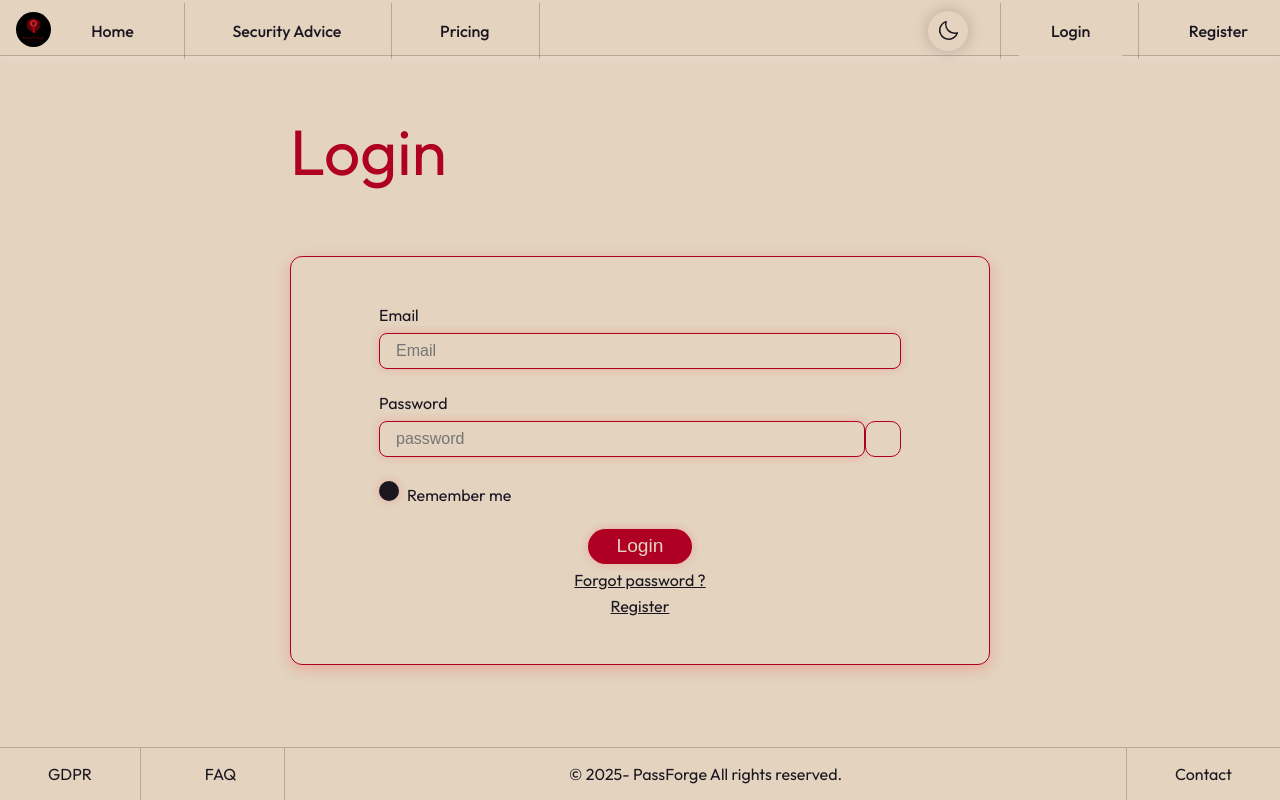
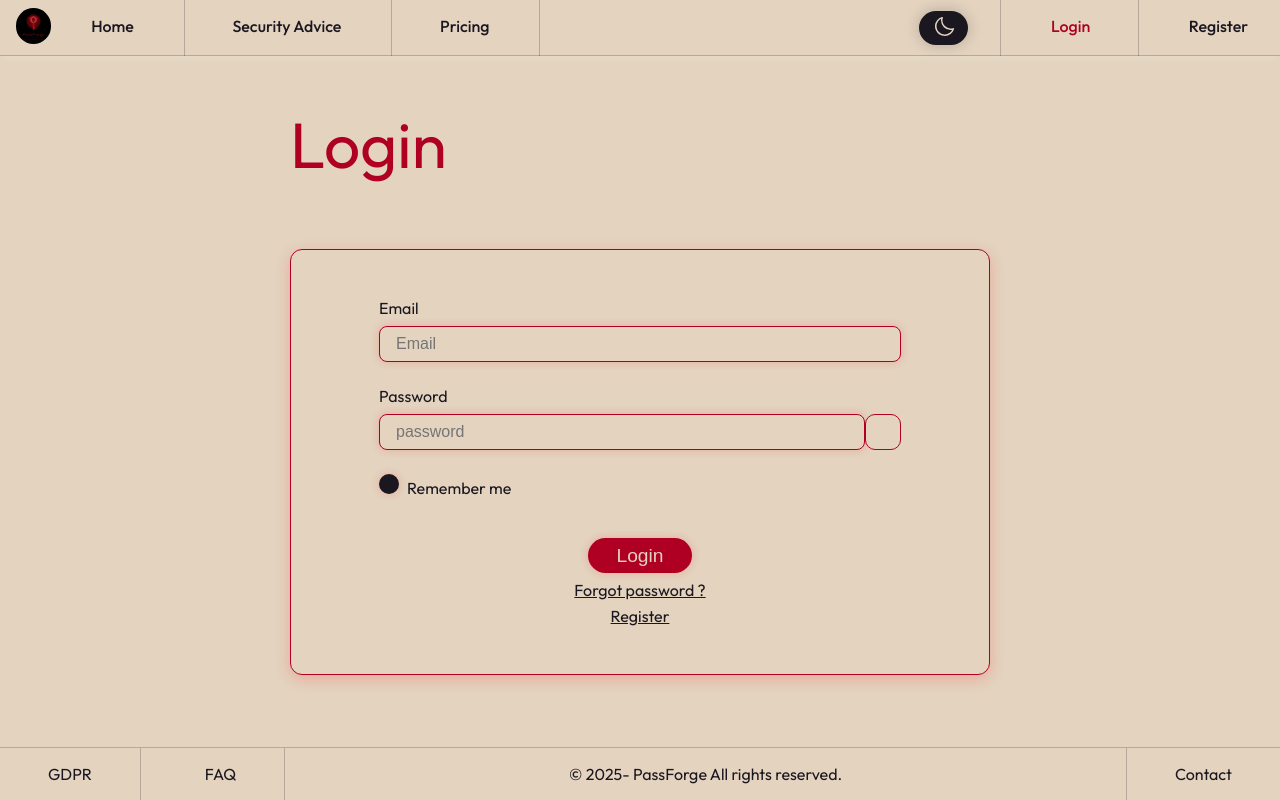
Before and after one commit to PassForgeTHP/React_Passforge, a React (Vite) app: page /login in a window 1280 px wide. Built offline with nearby package versions, Linux system fonts and the light colour scheme; some icons are missing.

Commit message:
fix css navbar + delete same css

```diff
--- a/src/components/Navbar.jsx
+++ b/src/components/Navbar.jsx
@@ -69,6 +69,8 @@ export default function Navbar() {
               className="theme-toggle"
               onClick={toggleTheme}
               type="button"
+              aria-label={theme === "dark" ? "Switch to light mode" : "Switch to dark mode"}
+              aria-pressed={theme === "dark"}
               >
                 {theme === "dark" ? (
                   <Icon icon="ph:sun" width="24" />
--- a/src/pages/Contact.jsx
+++ b/src/pages/Contact.jsx
@@ -74,7 +74,7 @@ export default function Contact() {
               />
             </div>
             <div className="form-actions">
-              <button type="submit">Send</button>
+              <button type="submit" className="btn">Send</button>
               {status && <p>{status}</p>}
             </div>
           </form>
--- a/src/pages/Login.jsx
+++ b/src/pages/Login.jsx
@@ -87,7 +87,7 @@ function Login() {
               </label>
             </div>
             <div className="form-actions">
-              <button type="submit">Login</button>
+              <button type="submit" className="btn">Login</button>
               <Link to="/forgot-password" className="form-link">Forgot password ?</Link>
               <Link to="/register" className="form-link">Register</Link>
             </div>
--- a/src/pages/Register.jsx
+++ b/src/pages/Register.jsx
@@ -2,7 +2,6 @@ import { useContext, useState } from "react";
 import { AuthContext } from "../contexts/AuthContext";
 import { useNavigate, Link } from "react-router-dom";
 import ViewPassword from "../components/ViewPassword";
-import SEO from "../components/SEO";
 
 function Register() {
   const { login } = useContext(AuthContext);
@@ -53,11 +52,6 @@ function Register() {
 
   return (
     <div className="container">
-      <SEO
-        title="PassForge | Register"
-        description="Create your PassForge account to generate, store, and manage your passwords securely. Enjoy private, encrypted password management instantly"
-        canonical="https://pass-forge-en.netlify.app/register"
-      />
       <div className="form-card">
         <h1>Sign Up</h1>
 
@@ -113,7 +107,7 @@ function Register() {
               />
             </div>
             <div className="form-actions">
-              <button type="submit">Sign In</button>
+              <button type="submit" className="btn">Sign In</button>
               <Link to="/login" className="form-link">Login</Link>
             </div>
           </form>
--- a/src/styles/App.css
+++ b/src/styles/App.css
@@ -240,7 +240,7 @@ footer {
   border: none;
   box-shadow: 0 0 8px var(--shadow-red);
   font-size: 1.2rem;
-  margin-top: 2rem;
+  margin-top: 1rem;
   text-decoration: none;
 }
 
--- a/src/styles/form.css
+++ b/src/styles/form.css
@@ -59,22 +59,6 @@ form input:focus {
   display: flex;
   flex-direction: column;
   gap: 0.5rem;
-}
-
-form button {
-  color: var(--dark);
-  background-color: var(--medium-red);
-  padding: 0.4rem 1.8rem;
-  border-radius: 1.5rem;
-  border: none;
-  box-shadow: 0 0 8px var(--shadow-red);
-  font-size: 1.2rem;
-}
-
-form button:hover{
-  background-color: var(--light);
-  box-shadow: 0 0 8px var(--shadow-light);
-
 }
 
 .form-actions {
--- a/src/styles/navbar.css
+++ b/src/styles/navbar.css
@@ -18,7 +18,6 @@
 
 .container-fluid {
   margin: 0 auto;
-
   display: flex;
   align-items: center;
   gap: 0.5rem;
@@ -62,16 +61,12 @@
   height: 3.5rem;
   border-right: 0.1rem solid var(--shadow-light);
   padding-right: 1.1rem;
-  display: flex;
-  align-items: center;
 }
 
 .container-right .nav-item {
   height: 3.5rem;
   border-left: 0.1rem solid var(--shadow-light);
   padding-left: 1.1rem;
-  display: flex;
-  align-items: center;
 }
 
 .nav-item a {
@@ -88,8 +83,7 @@
 }
 
 .nav-item a.active {
-  background-color: var(--gradient-dark);
-  color: var(--light);
+  color: var(--medium-red);
 }
 
 .offcanvas {
@@ -182,22 +176,6 @@
   opacity: 1;
 }
 
-.theme-toggle {
-  display: flex;
-  align-items: center;
-  justify-content: center;
-  background: none;
-  border: none;
-  color: var(--light);
-  cursor: pointer;
-  padding: 0.5rem;
-  transition: color 0.3s ease;
-}
-
-.theme-toggle:hover {
-  color: var(--medium-red);
-}
-
 .logout-btn {
   outline: none;
   background: none;
```
